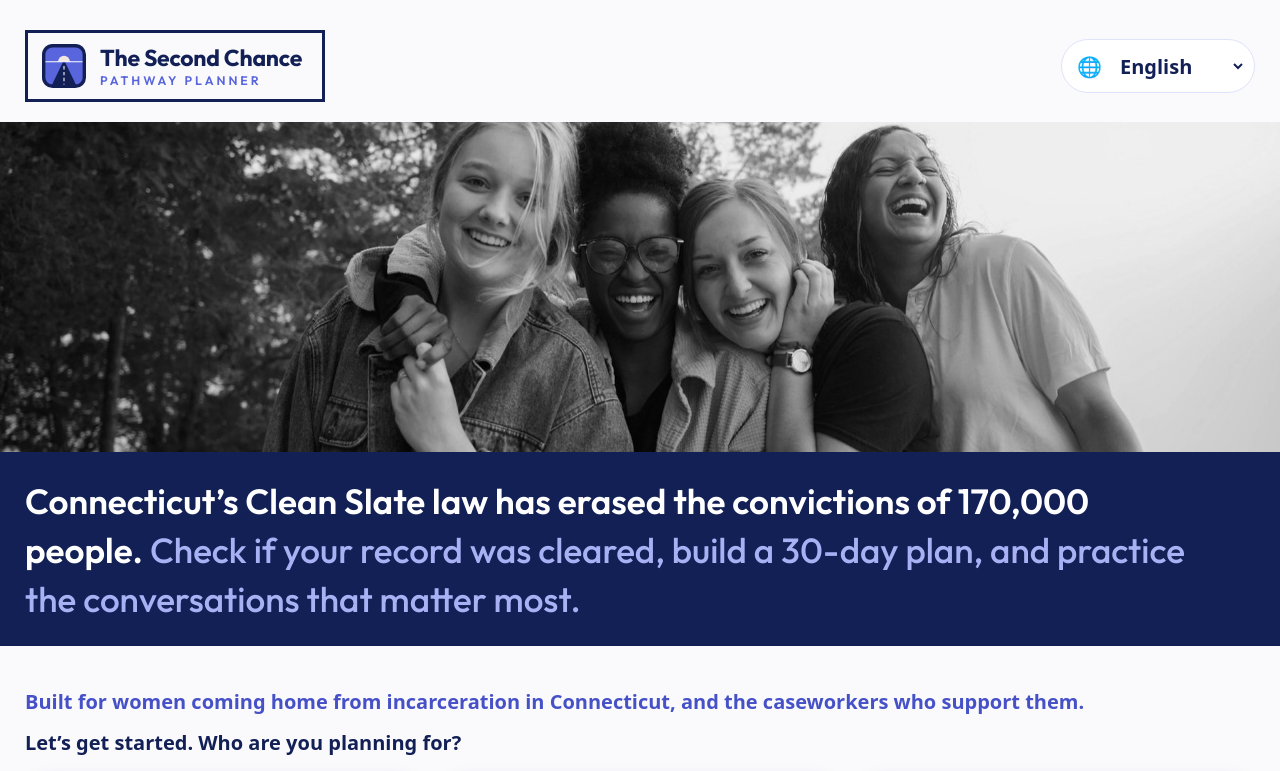
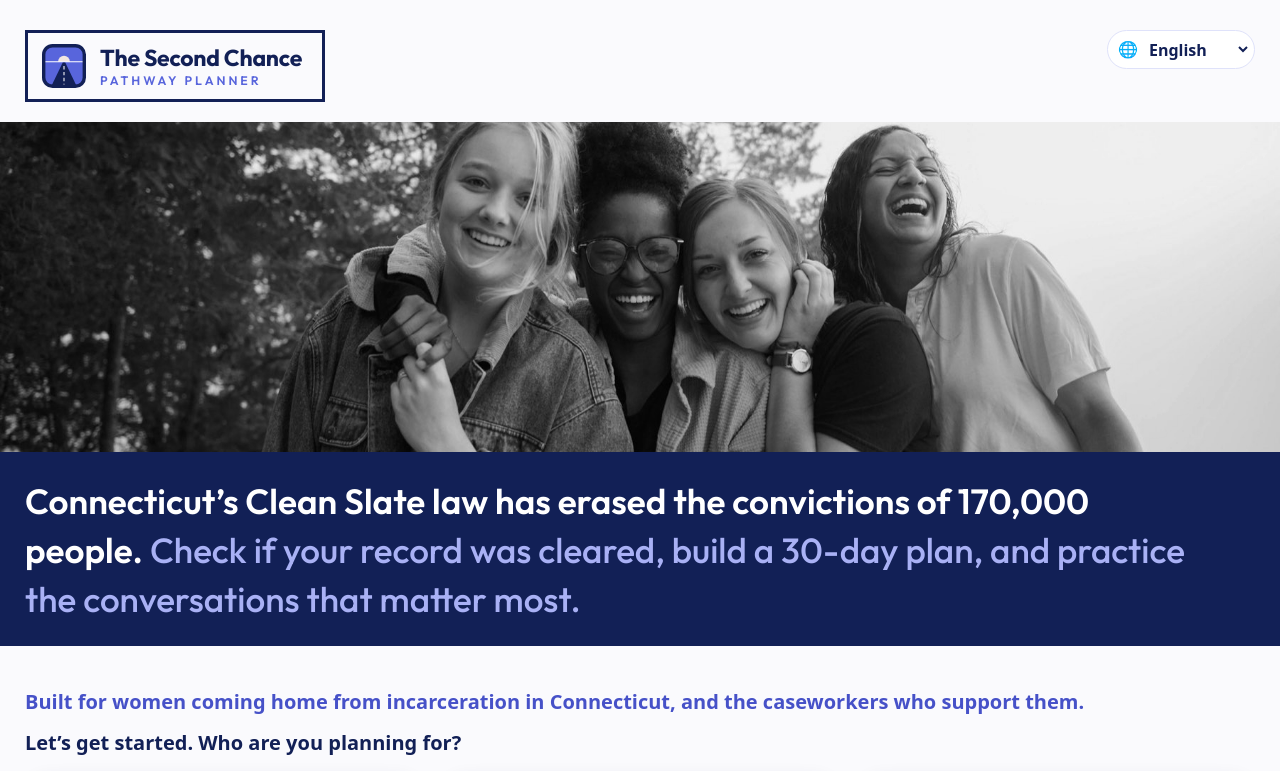
Before and after one commit to smalloy112321/second-chance, a React (Vite) app in the folder frontend/: page / in a window 1280 px wide. Shown: the top 771 px of the page. Built offline with nearby package versions, Linux system fonts and the light colour scheme.

Commit message:
Smaller language dropdown (well under the logo's size)
Co-Authored-By: Claude Opus 5.5 <noreply@anthropic.com>

```diff
--- a/frontend/src/index.css
+++ b/frontend/src/index.css
@@ -544,8 +544,8 @@ main { flex: 1; }
 
 /* ---- Language picker (top right of every page) ---- */
 .site-header { display: flex; align-items: center; justify-content: space-between; gap: 1rem; flex-wrap: wrap; }
-.lang-picker { display: inline-flex; align-items: center; gap: 0.4rem; border: 1.5px solid var(--tint-strong); border-radius: 999px; padding: 0.3rem 0.4rem 0.3rem 0.75rem; background: var(--surface); }
+.lang-picker { display: inline-flex; align-items: center; gap: 0.2rem; border: 1px solid var(--tint-strong); border-radius: 999px; padding: 0.05rem 0.15rem 0.05rem 0.5rem; background: var(--surface); font-size: 0.8rem; align-self: flex-start; }  /* small: well under the logo's size */
 .lang-picker:focus-within { border-color: var(--accent); box-shadow: 0 0 0 3px rgba(88, 101, 220, 0.2); }
-.lang-picker select { border: none; background: transparent; font: inherit; font-weight: 600; color: var(--navy); padding: 0.25rem 0.3rem; min-height: 2rem; cursor: pointer; }
+.lang-picker select { border: none; background: transparent; font: inherit; font-weight: 600; color: var(--navy); padding: 0.2rem 0.15rem; min-height: 1.75rem; cursor: pointer; }
 .lang-picker select:focus { outline: none; }
-.lang-picker-icon { font-size: 1rem; }
+.lang-picker-icon { font-size: 0.8rem; }
```
Also changed, not shown: 4 other files (tests, documents, lock files or other folders).
